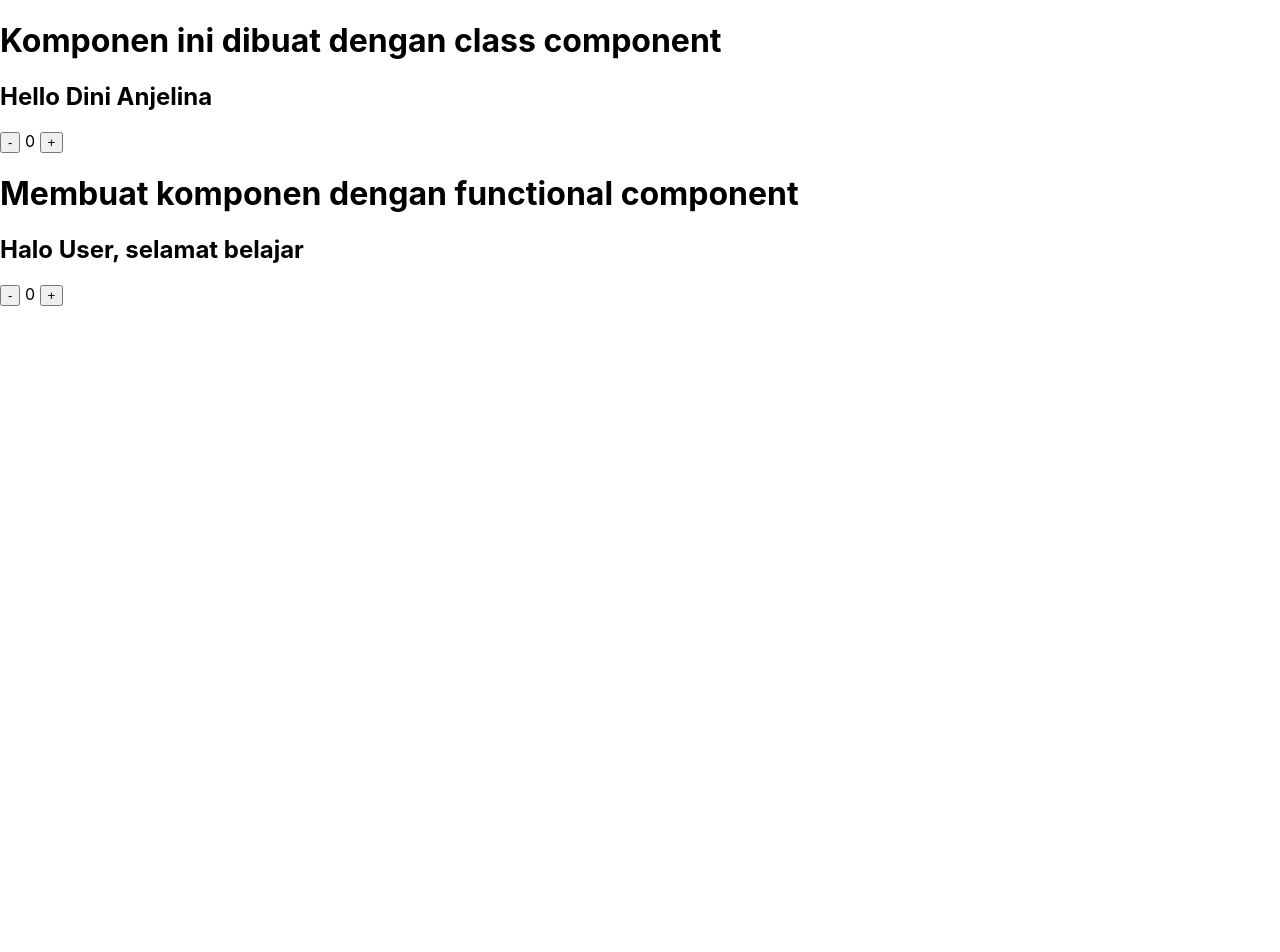
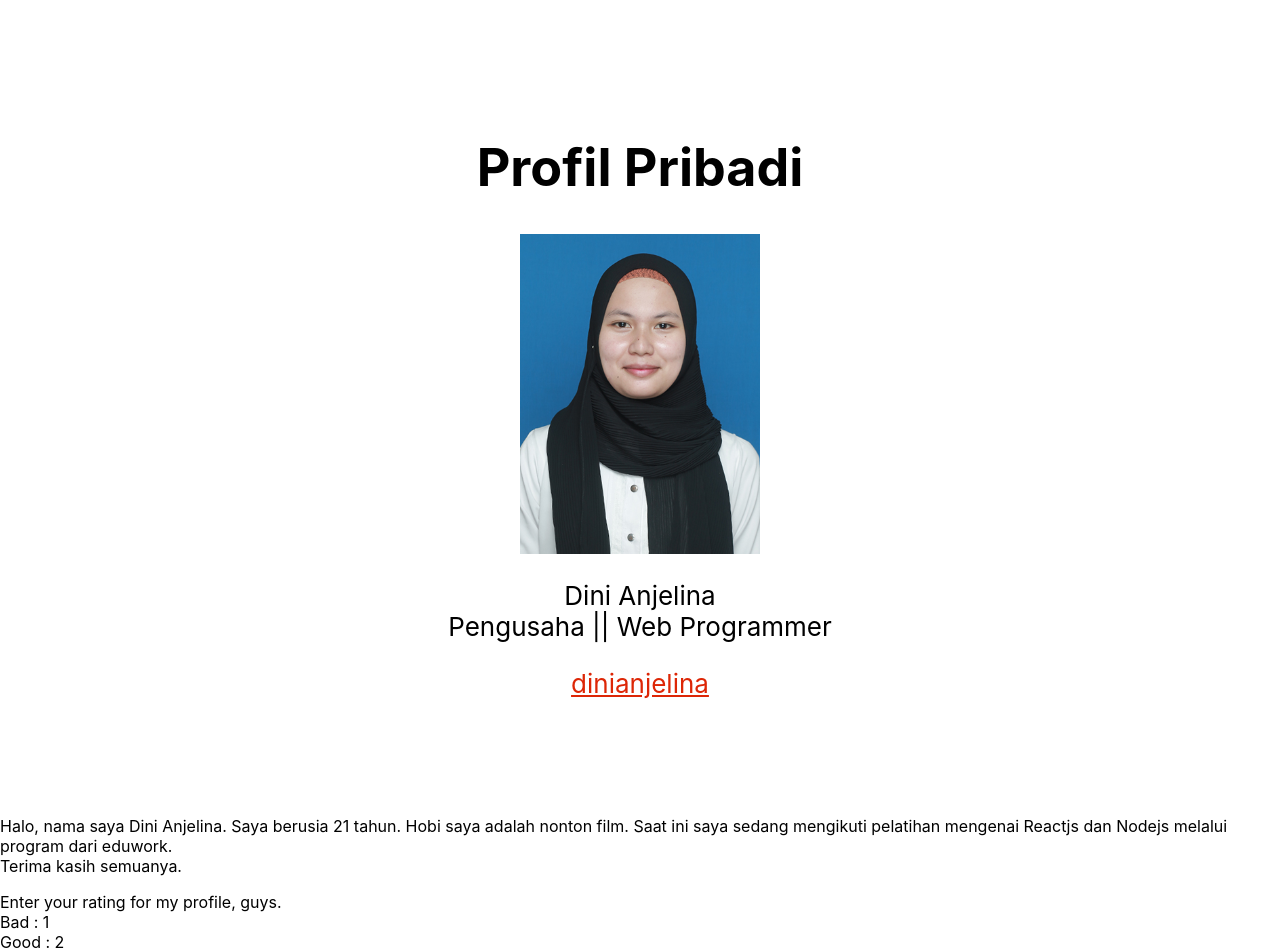
Before and after one commit to dinianjelina/eduwork-reactjs-1, a React (Create React App) app: page / in a window 1280 px wide. Shown: the top 952 px of the page. Before the commit the page ends 800 px from the top, so only its background shows below. Built offline with nearby package versions, Linux system fonts and the light colour scheme.

Commit message:
Membuat beberapa komponen reactjs

```diff
--- a/src/App.js
+++ b/src/App.js
@@ -42,12 +42,12 @@
 
 // export default App;
 
-import Komponen from './Materi/Komponen';
+import BasicComponent from './Tugas/BasicComponent';
 
 function App() {
   return (
     <div className="App">
-      <Komponen />
+      <BasicComponent />
     </div>
   );
 }
--- /dev/null
+++ b/src/Tugas/BasicComponent/index.jsx
@@ -0,0 +1,16 @@
+import React from 'react';
+import ClassComponent from './pembahasan/ClassComponent';
+import FunctionalComponent from './pembahasan/FunctionalComponent';
+import Header from './pembahasan/header';
+
+export default class BasicComponent extends React.Component {
+  render() {
+    return (
+      <div>
+        <Header />
+        <FunctionalComponent nama="Dini Anjelina" umur={21} hobi="nonton film" materi="Reactjs dan Nodejs" />
+        <ClassComponent />
+      </div>
+    );
+  }
+}
--- /dev/null
+++ b/src/Tugas/BasicComponent/pembahasan/ClassComponent.jsx
@@ -0,0 +1,36 @@
+import React from 'react';
+
+class ClassComponent extends React.Component {
+  state = {
+    value: 0,
+  };
+
+  handlePlus = () => {
+    if (this.state.value < 4) {
+      this.setState({ value: this.state.value + 1 });
+    }
+  };
+
+  handleMinus = () => {
+    if (this.state.value > 0) {
+      this.setState({ value: this.state.value - 1 });
+    }
+  };
+
+  render() {
+    return (
+      <div>
+        <p>
+          Enter your rating for my profile, guys.
+          <br />
+          Bad : 1 <br /> Good : 2 <br /> Very Good : 3 <br /> Amazing : 4
+        </p>
+        <button onClick={this.handleMinus}> - </button>
+        <span> {this.state.value} </span>
+        <button onClick={this.handlePlus}> + </button>
+      </div>
+    );
+  }
+}
+
+export default ClassComponent;
--- /dev/null
+++ b/src/Tugas/BasicComponent/pembahasan/FunctionalComponent.jsx
@@ -0,0 +1,11 @@
+const FunctionalComponent = (props) => {
+  return (
+    <div>
+      <p>
+        Halo, nama saya {props.nama}. Saya berusia {props.umur} tahun. Hobi saya adalah {props.hobi}. Saat ini saya sedang mengikuti pelatihan mengenai {props.materi} melalui program dari eduwork. <br /> Terima kasih semuanya.
+      </p>
+    </div>
+  );
+};
+
+export default FunctionalComponent;
--- /dev/null
+++ b/src/Tugas/BasicComponent/pembahasan/header.jsx
@@ -0,0 +1,23 @@
+import logo from '../../../dinianjelina.jpg';
+import './style.css';
+
+function Header() {
+  return (
+    <div className="Header">
+      <header className="Header-section">
+        <h1>Profil Pribadi</h1>
+        <img src={logo} className="Header-logo" alt="dinianjelina" />
+        <p>
+          Dini Anjelina
+          <br />
+          Pengusaha || Web Programmer
+        </p>
+        <a className="Header-link" href="https://www.instagram.com/dinianjelina_/" target="_blank" rel="noopener noreferrer">
+          dinianjelina
+        </a>
+      </header>
+    </div>
+  );
+}
+
+export default Header;
--- /dev/null
+++ b/src/Tugas/BasicComponent/pembahasan/style.css
@@ -0,0 +1,20 @@
+.Header {
+  text-align: center;
+}
+
+.Header-logo {
+  height: 40vmin;
+}
+
+.Header-section {
+  min-height: 100vh;
+  display: flex;
+  flex-direction: column;
+  align-items: center;
+  justify-content: center;
+  font-size: calc(10px + 2vmin);
+}
+
+.Header-link {
+  color: #dd2606;
+}
```
